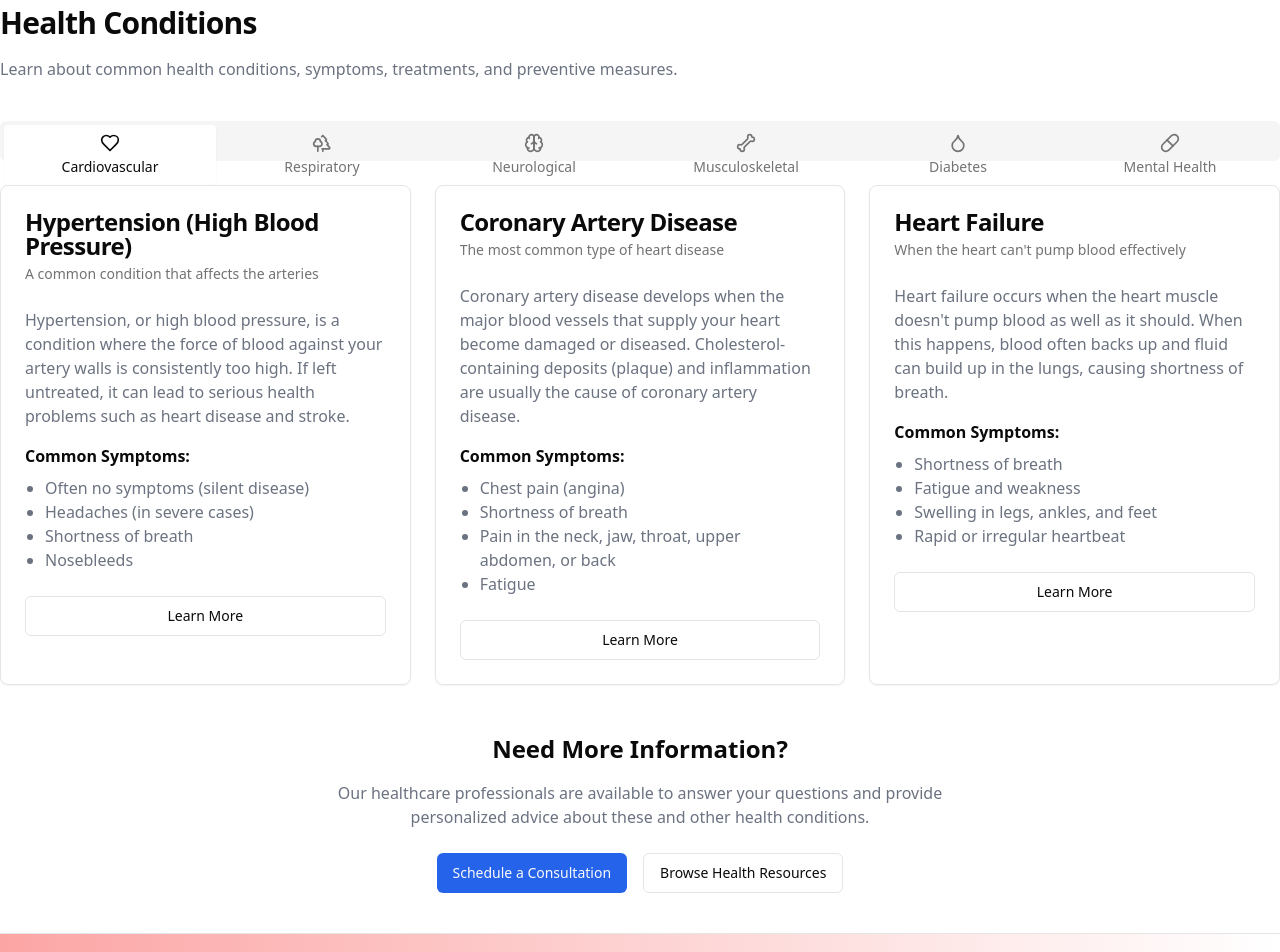
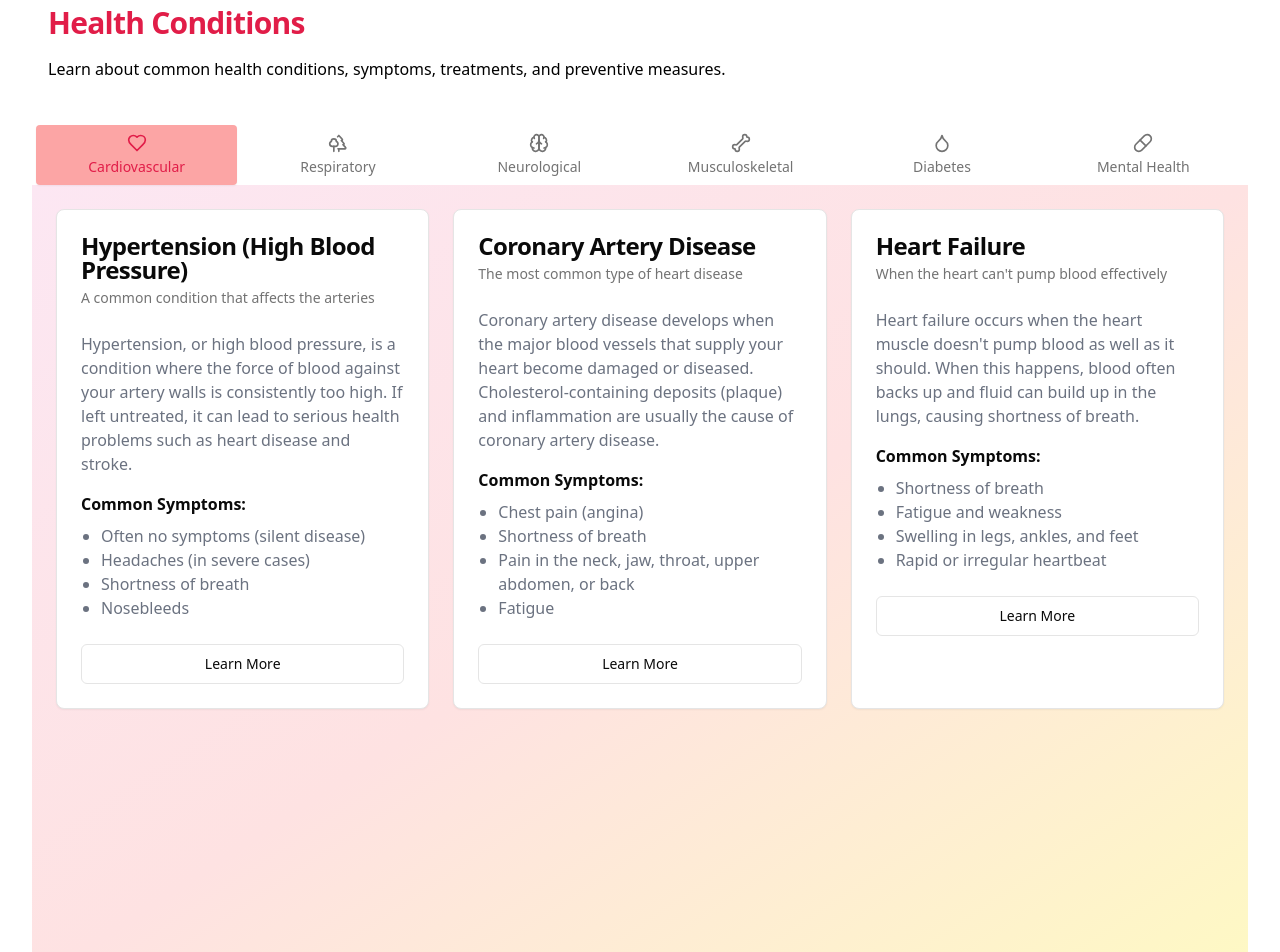
Before and after one commit to OumaimaElkhayiri/HealthUdawsHacks, a Next.js app: page /conditions in a window 1280 px wide. Shown: the part 100-1052 px from the top of the page. Built offline with nearby package versions, Linux system fonts and the light colour scheme; no server answers.

Commit message:
health conditions styling

```diff
--- a/app/conditions/page.tsx
+++ b/app/conditions/page.tsx
@@ -5,13 +5,16 @@ import { Heart, TreesIcon as Lungs, Brain, Bone, Droplet, Pill } from "lucide-re
 
 export default function ConditionsPage() {
   return (
+    <div className="w-full px-4 sm:px-6 lg:px-8">
+
     <div className="container py-10">
       <div className="mb-10 space-y-4">
-        <h1 className="text-3xl font-bold tracking-tight">Health Conditions</h1>
-        <p className="text-gray-500 max-w-3xl">
+        <h1 className="text-3xl font-bold tracking-tight pl-4 text-rose-600">Health Conditions</h1>
+        <p className="text-black max-w-3xl pl-4">
           Learn about common health conditions, symptoms, treatments, and preventive measures.
         </p>
       </div>
+
 
       <Tabs defaultValue="cardiovascular" className="w-full">
         <TabsList className="grid w-full grid-cols-2 md:grid-cols-6">
@@ -42,7 +45,7 @@ export default function ConditionsPage() {
         </TabsList>
 
         <TabsContent value="cardiovascular" className="mt-6">
-          <div className="grid gap-6 md:grid-cols-2 lg:grid-cols-3">
+          <div className="grid gap-6 md:grid-cols-2 lg:grid-cols-3 ">
             <Card>
               <CardHeader>
                 <CardTitle>Hypertension (High Blood Pressure)</CardTitle>
@@ -478,7 +481,7 @@ export default function ConditionsPage() {
         </TabsContent>
 
         <TabsContent value="mental" className="mt-6">
-          <div className="grid gap-6 md:grid-cols-2 lg:grid-cols-3">
+          <div className="grid gap-6 md:grid-cols-2 lg:grid-cols-3 ">
             <Card>
               <CardHeader>
                 <CardTitle>Depression</CardTitle>
@@ -563,17 +566,7 @@ export default function ConditionsPage() {
         </TabsContent>
       </Tabs>
 
-      <div className="mt-12 text-center">
-        <h2 className="text-2xl font-bold mb-4">Need More Information?</h2>
-        <p className="text-gray-500 max-w-2xl mx-auto mb-6">
-          Our healthcare professionals are available to answer your questions and provide personalized advice about
-          these and other health conditions.
-        </p>
-        <div className="flex flex-col sm:flex-row justify-center gap-4">
-          <Button className="bg-blue-600 hover:bg-blue-700">Schedule a Consultation</Button>
-          <Button variant="outline">Browse Health Resources</Button>
-        </div>
-      </div>
+    </div>
     </div>
   )
 }
--- a/components/ui/tabs.tsx
+++ b/components/ui/tabs.tsx
@@ -14,7 +14,7 @@ const TabsList = React.forwardRef<
   <TabsPrimitive.List
     ref={ref}
     className={cn(
-      "inline-flex h-10 items-center justify-center rounded-md bg-muted p-1 text-muted-foreground",
+      "inline-flex h-10 items-center justify-center rounded-md bg-white p-1 text-muted-foreground ",
       className
     )}
     {...props}
@@ -29,9 +29,10 @@ const TabsTrigger = React.forwardRef<
   <TabsPrimitive.Trigger
     ref={ref}
     className={cn(
-      "inline-flex items-center justify-center whitespace-nowrap rounded-sm px-3 py-1.5 text-sm font-medium ring-offset-background transition-all focus-visible:outline-none focus-visible:ring-2 focus-visible:ring-ring focus-visible:ring-offset-2 disabled:pointer-events-none disabled:opacity-50 data-[state=active]:bg-background data-[state=active]:text-foreground data-[state=active]:shadow-sm",
+      "inline-flex items-center justify-center whitespace-nowrap rounded-sm px-3 py-1.5 text-sm font-medium ring-offset-background transition-all hover:bg-red-100 focus-visible:outline-none focus-visible:ring-2 focus-visible:ring-ring focus-visible:ring-offset-2 disabled:pointer-events-none disabled:opacity-50 data-[state=active]:bg-red-300 data-[state=active]:text-rose-600 data-[state=active]:shadow-sm",
       className
     )}
+
     {...props}
   />
 ))
@@ -44,8 +45,10 @@ const TabsContent = React.forwardRef<
   <TabsPrimitive.Content
     ref={ref}
     className={cn(
-      "mt-2 ring-offset-background focus-visible:outline-none focus-visible:ring-2 focus-visible:ring-ring focus-visible:ring-offset-2",
+      "w-full min-h-screen p-6 mt-2 bg-gradient-to-br from-pink-100 via-red-100 to-yellow-100 ring-offset-background focus-visible:outline-none focus-visible:ring-2 focus-visible:ring-ring focus-visible:ring-offset-2",
       className
+          //<div className="grid gap-6 md:grid-cols-2 lg:grid-cols-3 bg-gradient-to-br from-pink-100 via-red-100 to-yellow-100 p-6 rounded-lg">
+
     )}
     {...props}
   />
```
